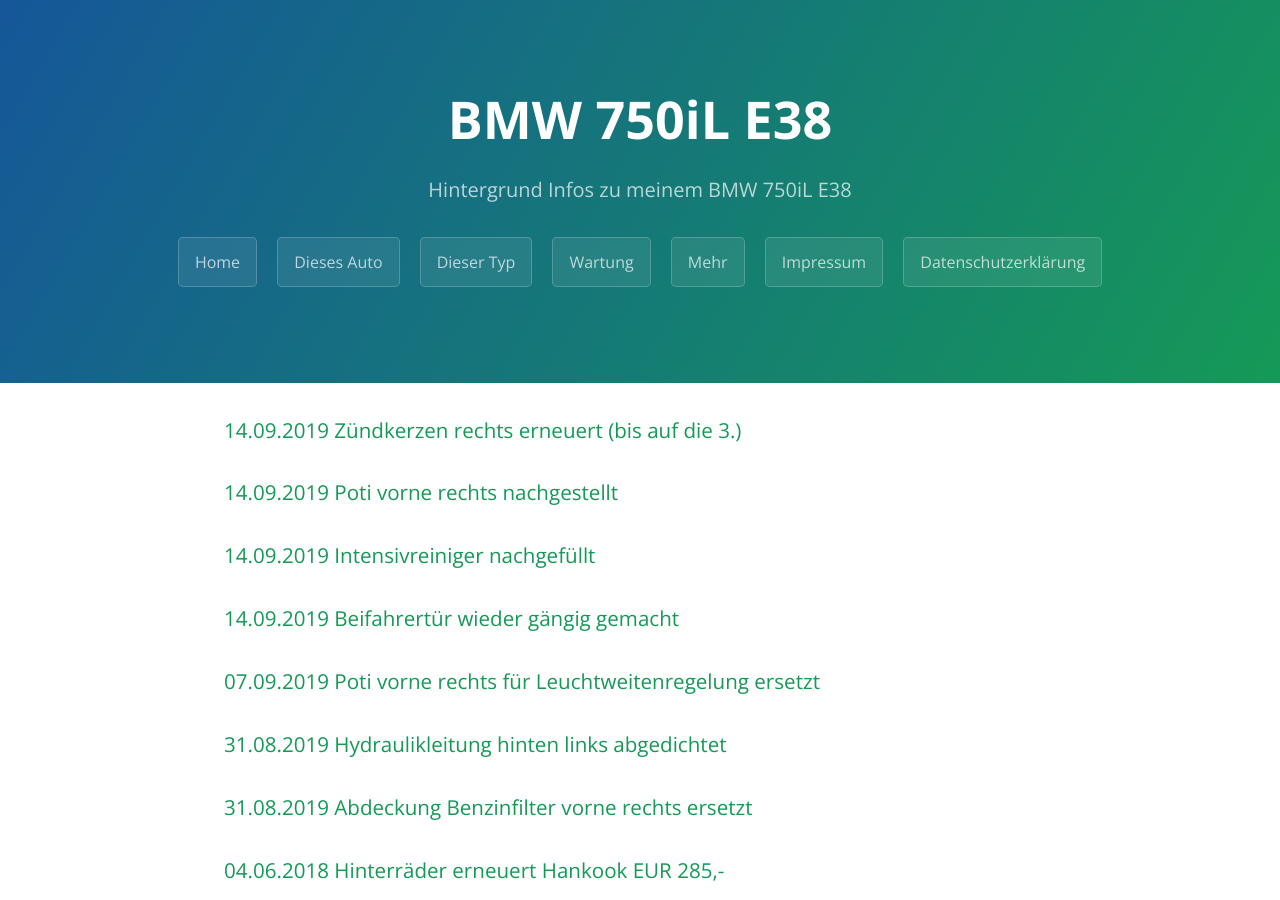
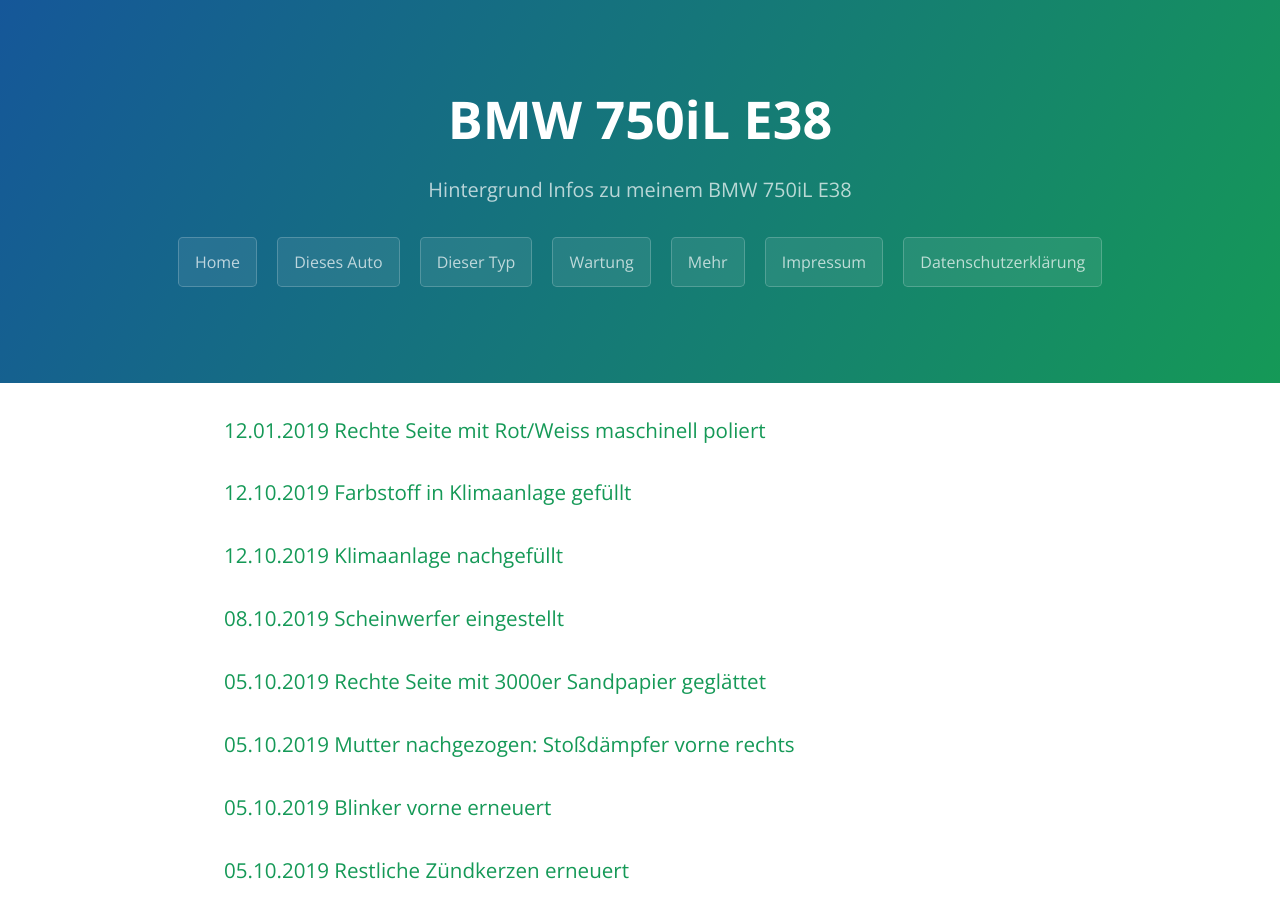
Before and after one commit to trautw/BMW750iL, a Jekyll site: the page built from docs/_pages/03_maintenance.md, in a window 1280 px wide and 900 px high. Built offline with Jekyll 4.4.1, drawn with Linux system fonts in a browser that asks for light colours.

Commit message:
Update 03_maintenance.md

```diff
--- a/docs/_pages/03_maintenance.md
+++ b/docs/_pages/03_maintenance.md
@@ -4,6 +4,14 @@ title: Wartung
 permalink: /maintenance/
 ---
 
+### 12.01.2019 Rechte Seite mit Rot/Weiss maschinell poliert
+### 12.10.2019 Farbstoff in Klimaanlage gefüllt
+### 12.10.2019 Klimaanlage nachgefüllt
+### 08.10.2019 Scheinwerfer eingestellt
+### 05.10.2019 Rechte Seite mit 3000er Sandpapier geglättet
+### 05.10.2019 Mutter nachgezogen: Stoßdämpfer vorne rechts
+### 05.10.2019 Blinker vorne erneuert
+### 05.10.2019 Restliche Zündkerzen erneuert
 ### 14.09.2019 Zündkerzen rechts erneuert (bis auf die 3.)
 ### 14.09.2019 Poti vorne rechts nachgestellt
 ### 14.09.2019 Intensivreiniger nachgefüllt
```
